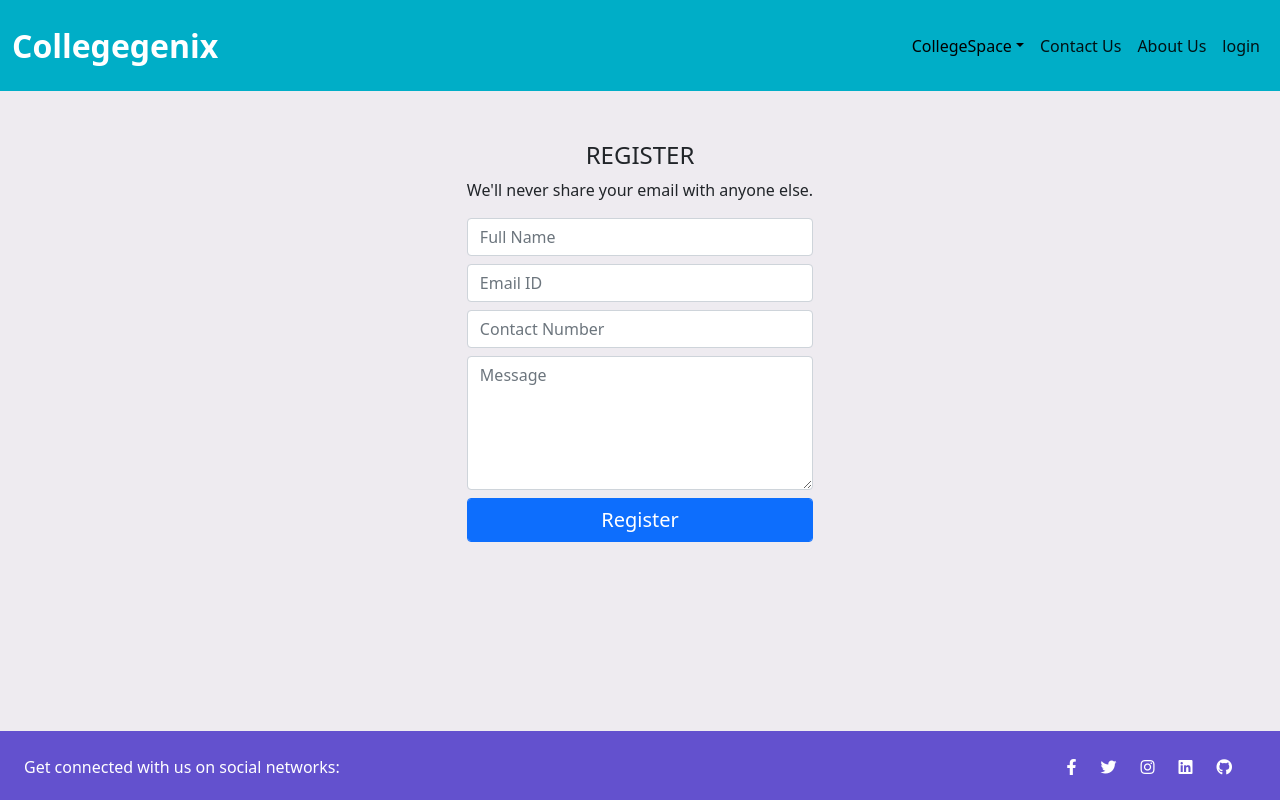
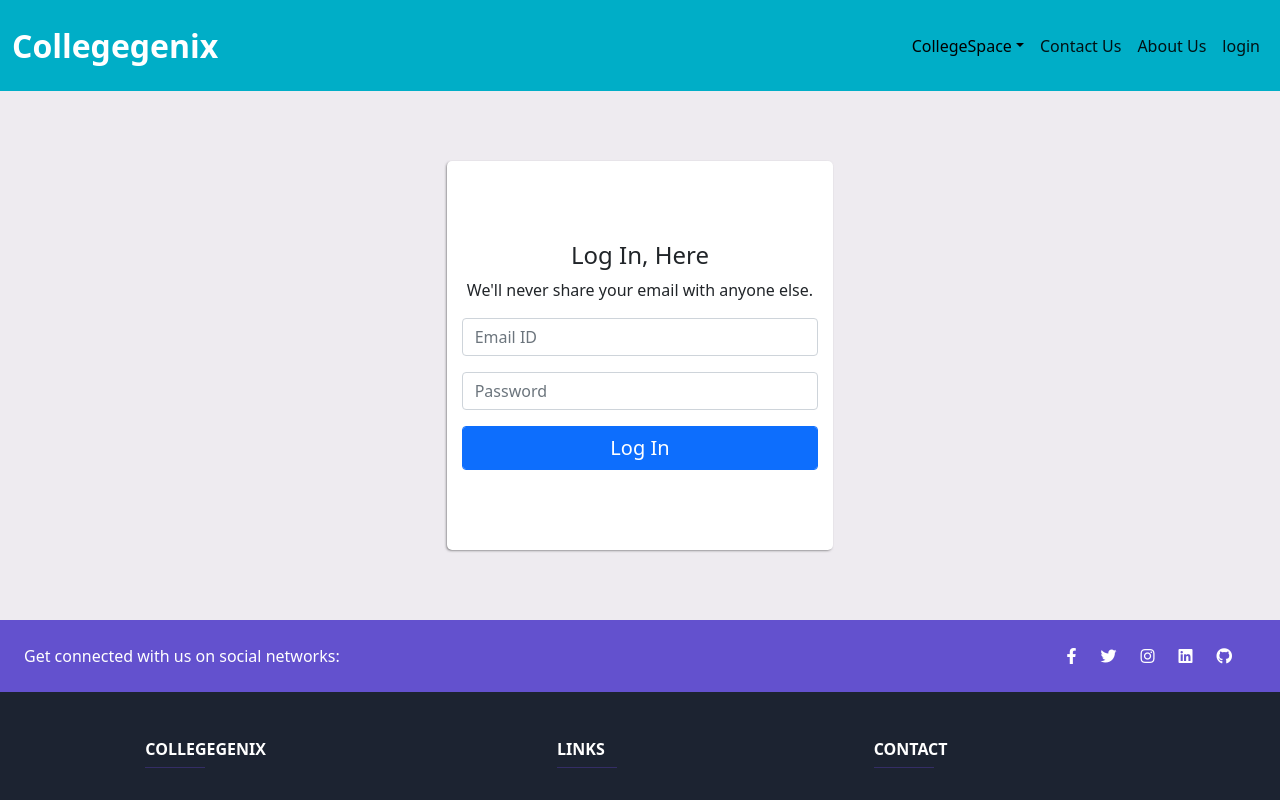
Before and after one commit to vipulkumar2002/Collagegenix, a React (Create React App) app: page /login in a window 1280 px wide. Shown: the top 800 px of the page. Built offline with nearby package versions, Linux system fonts and the light colour scheme.

Commit message:
Log in validation Done

```diff
--- a/src/App.css
+++ b/src/App.css
@@ -1,3 +1,4 @@
 .main-content {
   background: #eeebf0;
+  padding: 50px 0px;
 }
--- a/src/Pages/login/Login.css
+++ b/src/Pages/login/Login.css
@@ -1,10 +1,13 @@
 .login-container {
-  padding-top: 50px;
-  display: flex;
-  flex-direction: column;
-  align-items: center;
-  align-content: center;
-  height: 80vh;
   text-align: center;
-  background: #eeebf0;
 }
+
+.gform {
+  background: #fff;
+  margin: 20px;
+  padding: 80px 15px;
+  -webkit-box-shadow: -1px 1px 3px -1px rgba(0, 0, 0, 0.75);
+  -moz-box-shadow: -1px 1px 3px -1px rgba(0, 0, 0, 0.75);
+  box-shadow: -1px 1px 3px -1px rgba(0, 0, 0, 0.75);
+  border-radius: 5px;
+}
--- a/src/Pages/login/Login.js
+++ b/src/Pages/login/Login.js
@@ -1,56 +1,74 @@
-import React from "react";
+import React, { useState } from "react";
 import "./Login.css";
 
 const Login = () => {
+  const [userId, setUserId] = useState("");
+  const [userIdErr, setUserIdErr] = useState(false);
+  const [passward, setPassward] = useState("");
+  const [passErr, setPassErr] = useState(false);
+
+  function handleSubmit(e) {
+    if (userId.length < 4 || passward.length < 6) {
+      alert("Invalid User Name anad Password");
+    } else alert("Log In succes");
+    e.preventDefault();
+    // console.log(email, passward);
+  }
+
+  function userHandlar(e) {
+    let item = e.target.value;
+    if (item.length < 4) {
+      // console.log("Invalid User Name");
+      setUserIdErr(true);
+    } else setUserIdErr(false);
+    setUserId(item);
+  }
+  function passHandlar(e) {
+    let item = e.target.value;
+    if (item.length < 6) {
+      // console.log("Invalid User Name");
+      setPassErr(true);
+    } else setPassErr(false);
+    setPassward(item);
+  }
+
   return (
     <>
-      <div className="login-container">
-        <form action="" className="gform">
-          <h4 className="text-">REGISTER</h4>
+      <div className="login-container col-sm-4 offset-sm-4">
+        <form onSubmit={handleSubmit} className="gform">
+          <h4 className="text-bold ">Log In, Here</h4>
           <p>We'll never share your email with anyone else.</p>
 
-          <div className="mb-2 form-group">
-            <input
-              type="text"
-              className="form-control"
-              id="name"
-              name="name"
-              placeholder="Full Name"
-            />
-          </div>
-          <div className="mb-2 form-group ">
+          <div className="mb-3  ">
             <input
               type="email"
               className="form-control"
-              id="email"
+              id="staticEmail"
               name="email"
+              // value={email}
               aria-describedby="emailHelp"
               placeholder="Email ID"
+              onChange={userHandlar}
             />
           </div>
-
-          <div className="form-group mb-2">
+          <div className="text-center m-2 text-danger">
+            {userIdErr ? <span>Invalid User Name</span> : ""}
+          </div>
+          <div className="mb-3">
             <input
-              type="number"
+              type="password"
               className="form-control"
-              id="phone-number"
-              name="phone-number"
-              placeholder="Contact Number"
+              id="inputPassword"
+              name="password"
+              // value={passward}
+              placeholder="Password"
+              onChange={passHandlar}
             />
           </div>
-          <div className="form-group mb-2">
-            <textarea
-              name="message"
-              id="message"
-              className="form-control"
-              cols="7"
-              rows="5"
-              placeholder="Message"
-            ></textarea>
+          <div className="text-center m-2 text-danger">
+            {passErr ? <span>Invalid PassWord</span> : ""}
           </div>
-          <button type="submit" className="btn btn-primary form-control fs-5">
-            Register
-          </button>
+          <button className="btn btn-primary form-control fs-5">Log In</button>
         </form>
       </div>
     </>
```
